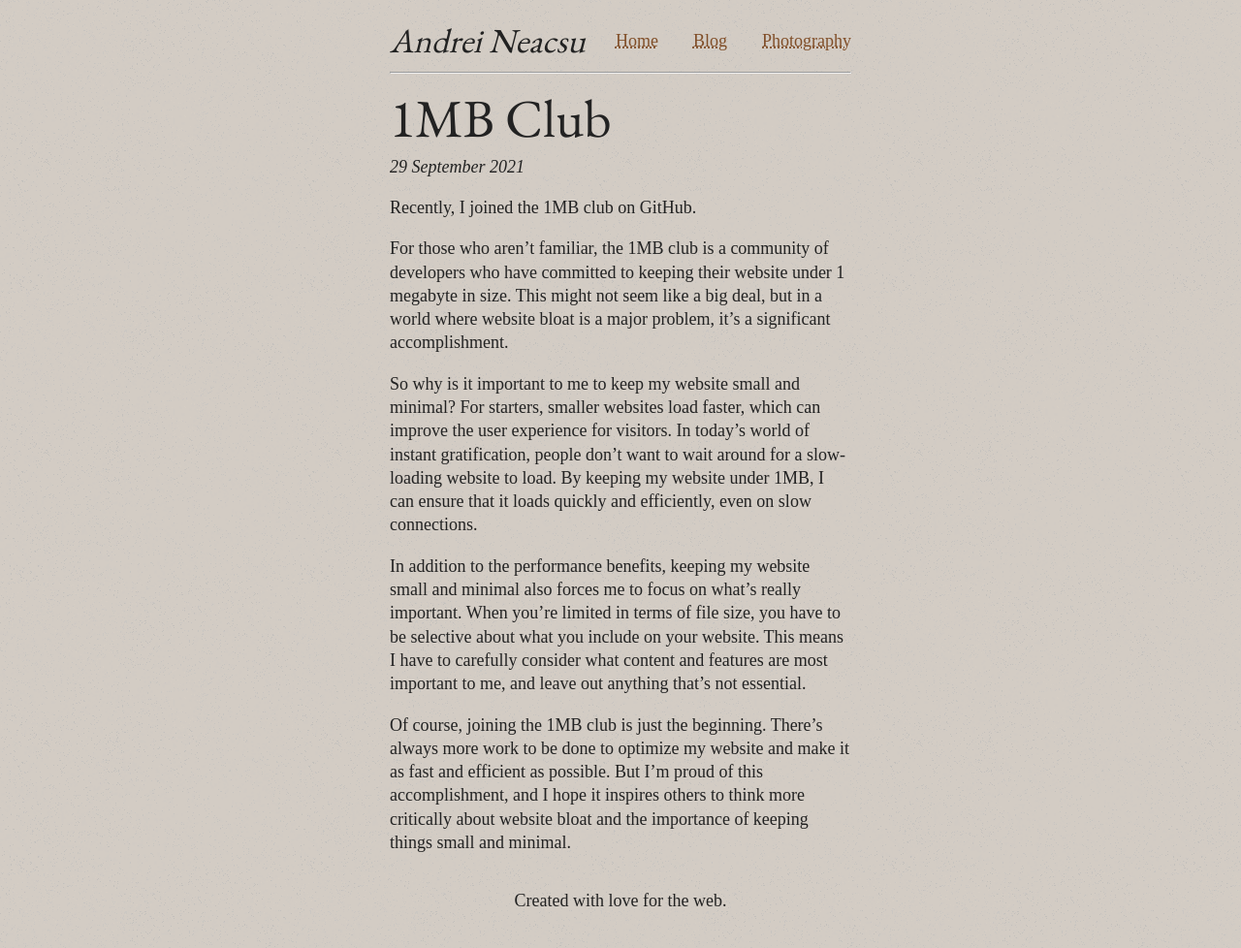
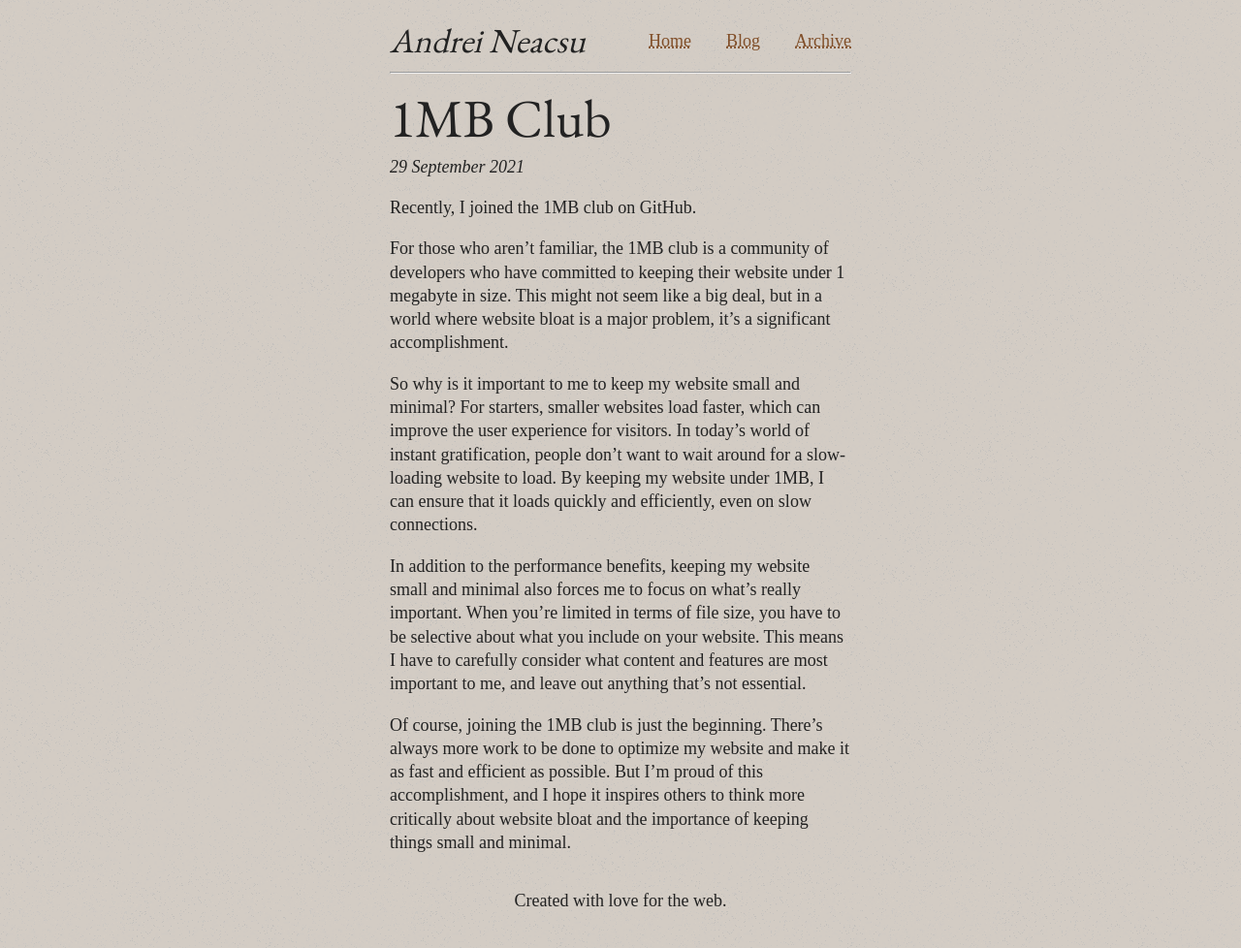
Before and after one commit to errormine/aneacsu.com, a Jekyll site: the page built from _posts/2021-09-29-1mb-club.md, in a window 1280 px wide. Shown: the whole page at 97% size. Built offline with Jekyll 4.4.1, drawn with Linux system fonts in a browser that asks for light colours; some web fonts are replaced.

Commit message:
Move around includes

```diff
--- a/assets/include/header.html
+++ b/_includes/header.html
@@ -8,10 +8,10 @@
                 <a href="/">Home</a>
             </li>
             <li>
-                <a href="/photos/">Photography</a>
+                <a href="/blog/">Blog</a>
             </li>
             <li>
-                <a href="/art/">3D Art</a>
+                <a href="/archive/">Archive</a>
             </li>
         </ul>
     </nav>
--- a/_layouts/blog-post.html
+++ b/_layouts/blog-post.html
@@ -15,25 +15,7 @@
     <meta property="og:image" content="/favicon.ico">
 </head>
 <body id="index">
-    <header>
-        <nav>
-            <h3>
-                <a href="/">Andrei Neacsu</a>
-            </h3>
-            <ul>
-                <li>
-                    <a href="/">Home</a>
-                </li>
-                <li>
-                    <a href="/blog/">Blog</a>
-                </li>
-                <li>
-                    <a href="/photos/">Photography</a>
-                </li>
-            </ul>
-        </nav>
-        <hr>
-    </header>
+    {% include header.html %}
     <main id="blog-post">
         <article>
             <header>
```
Also changed, not shown: 1 other file.
